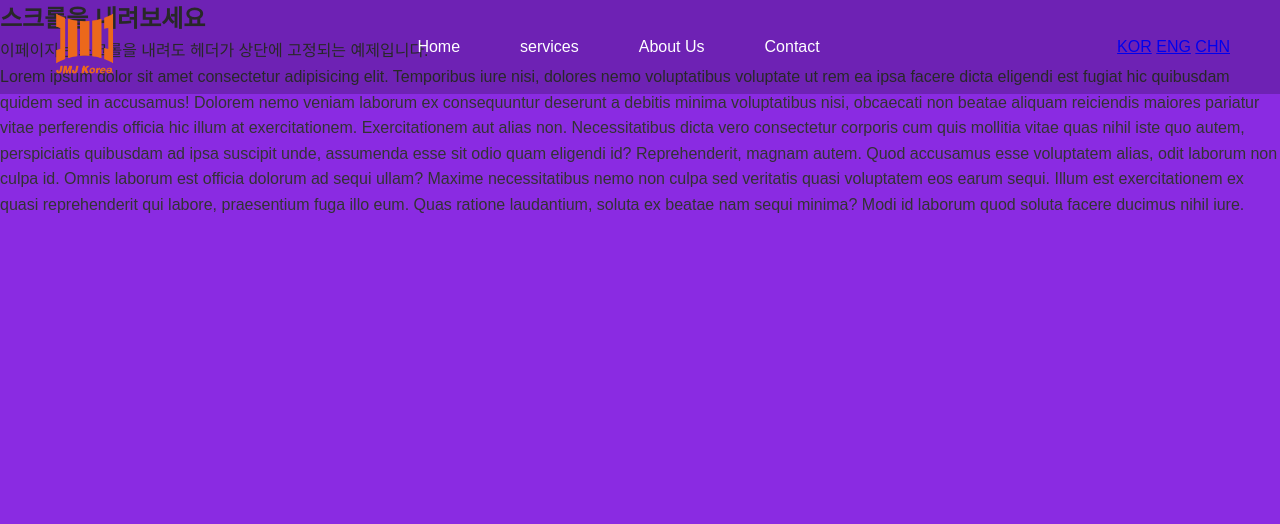
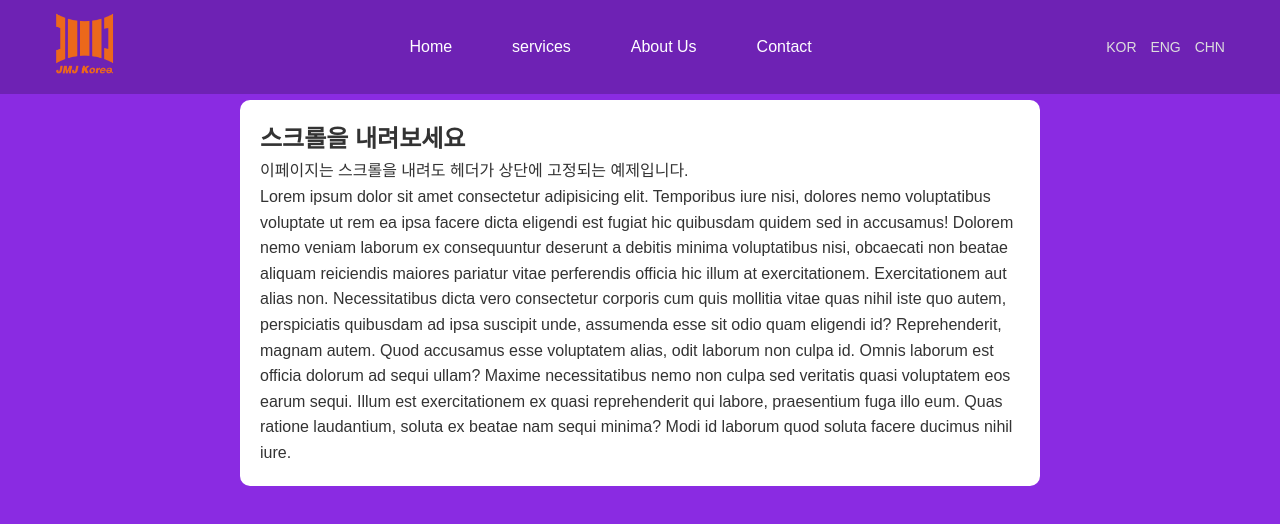
Before and after one commit to mabolosii/jmjkoweb, a plain HTML site: page index.html in a window 1280 px wide. Shown: the top 524 px of the page. Drawn offline with Linux system fonts and the light colour scheme.

Commit message:
메뉴바 설정1차

```diff
--- a/style.css
+++ b/style.css
@@ -68,3 +68,46 @@ nav a {
 nav li:hover > .dropdown-menu {
     display: block;
 }
+
+.dropdown-menu li {
+    width: 100%;
+}
+
+.dropdown-menu a {
+    padding: 12px 15px;
+    transition: background-color 0.3s;
+}
+
+.dropdown-menu a:hover {
+    background-color: rgba(255, 255, 255, 0.1);
+}
+
+/* 언어 선택 버튼 스타일 */
+.lang-selector {
+    color: white;
+    font-size: 14px;
+}
+
+.lang-selector a {
+    color: #ddd;
+    text-decoration: none;
+    margin: 0 5px;
+    transition: color 0.3s;
+}
+
+.lang-selector a:hover {
+    color: orangered;
+}
+
+main {
+    padding-top: 100px;
+    padding-bottom: 2000px;
+}
+
+main section {
+    max-width: 800px;
+    margin: 0 auto;
+    padding: 20px;
+    background: white;
+    border-radius: 10px;
+}
```
